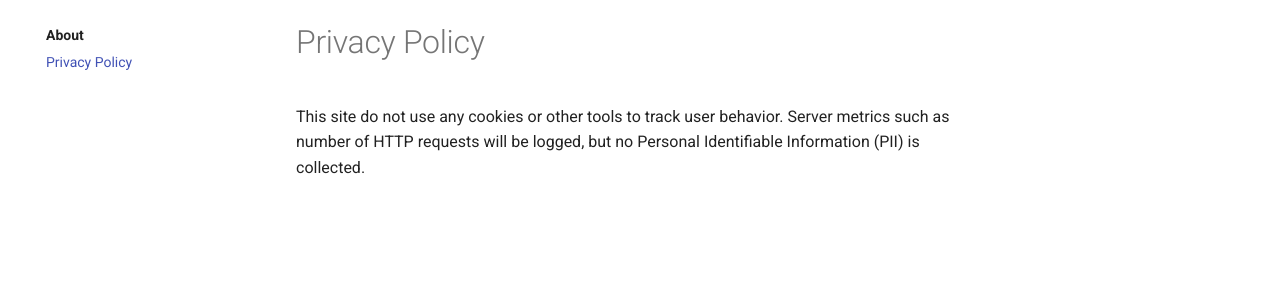
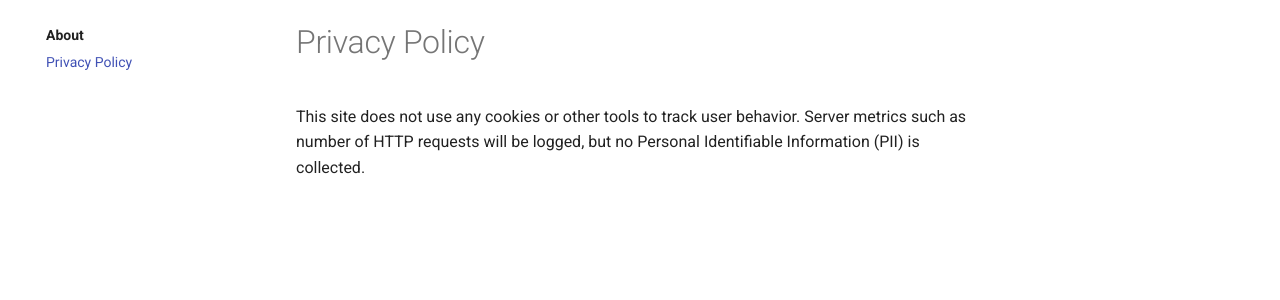
Before and after one commit to equinor/appsec, an MkDocs documentation site: the page built from docs/about/privacy.md, in a window 1280 px wide. Shown: the part 124-424 px from the top of the page. Built offline with MkDocs 1.6.1 and Material for MkDocs 9.7.7, drawn with Linux system fonts in a browser that asks for light colours; some web fonts are replaced; comment, search, counter and statistics services are not loaded.

Commit message:
Fix review comments

```diff
--- a/docs/about/privacy.md
+++ b/docs/about/privacy.md
@@ -1,2 +1,2 @@
 # Privacy Policy
-This site do not use any cookies or other tools to track user behavior. Server metrics such as number of HTTP requests will be logged, but no Personal Identifiable Information (PII) is collected.
+This site does not use any cookies or other tools to track user behavior. Server metrics such as number of HTTP requests will be logged, but no Personal Identifiable Information (PII) is collected.
--- a/mkdocs.yml
+++ b/mkdocs.yml
@@ -39,7 +39,7 @@ extra:
       link: https://twitter.com/EquinorASA
 extra_css:
   - assets/css/mkdocs-eq.css
-  - https://eds-static.equinor.com/font/equinor-font.css
+  - https://cdn.eds.equinor.com/font/equinor-font.css
 markdown_extensions:
   - attr_list
   - pymdownx.emoji:
```
